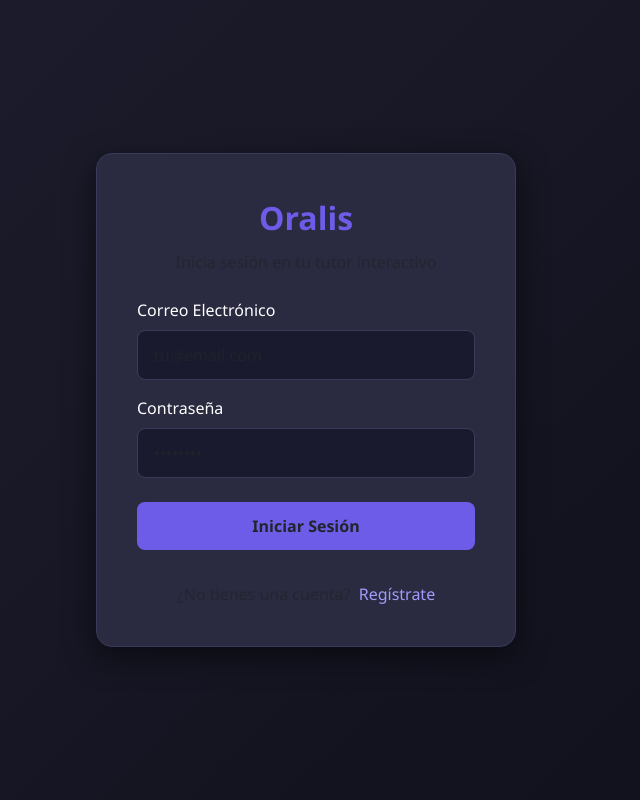
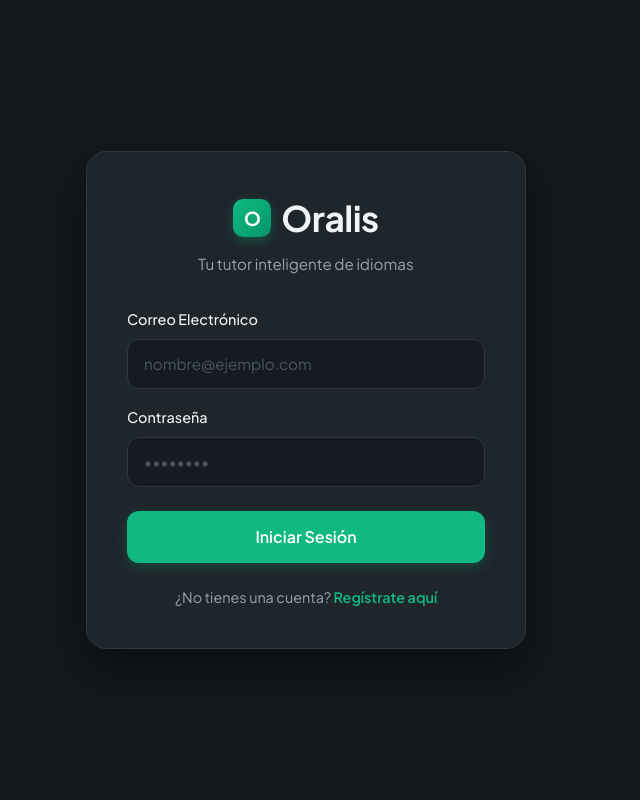
Before and after one commit to pathercab-cmyk/Oralis, a Flask app: page /login in a window 1280 px wide. Shown: the whole page, without its empty margins (334-974 px from the left). Run offline with Flask 3, Linux system fonts and the light colour scheme.

Commit message:
Update login.html

```diff
--- a/templates/login.html
+++ b/templates/login.html
@@ -5,76 +5,166 @@
     <meta name="viewport" content="width=device-width, initial-scale=1.0">
     <title>Iniciar Sesión - Oralis</title>
     <link href="https://cdn.jsdelivr.net/npm/bootstrap@5.3.0/dist/css/bootstrap.min.css" rel="stylesheet">
+    <link href="https://fonts.googleapis.com/css2?family=Plus+Jakarta+Sans:wght@400;500;600;700&display=swap" rel="stylesheet">
     <style>
+        :root {
+            --bg-dark: #12181b;
+            --card-bg: #1e252b;
+            --input-bg: #151b20;
+            --accent-green: #10b981;
+            --accent-green-hover: #059669;
+            --text-main: #f3f4f6;
+            --text-muted: #9ca3af;
+            --border-color: #2e3740;
+        }
+
         body {
-            background: linear-gradient(135deg, #1e1e2f 0%, #0f0f1a 100%);
-            color: #ffffff;
-            font-family: 'Segoe UI', Tahoma, Geneva, Verdana, sans-serif;
+            background-color: var(--bg-dark);
+            color: var(--text-main);
+            font-family: 'Plus Jakarta Sans', sans-serif;
             min-height: 100vh;
             display: flex;
             align-items: center;
             justify-content: center;
+            margin: 0;
+            padding: 1.5rem;
         }
-        .card-custom {
-            background: #2a2a40;
-            border: 1px solid #3a3a5a;
-            border-radius: 16px;
-            box-shadow: 0 10px 30px rgba(0,0,0,0.5);
+
+        .auth-card {
+            background: var(--card-bg);
+            border: 1px solid var(--border-color);
+            border-radius: 20px;
+            box-shadow: 0 20px 40px rgba(0, 0, 0, 0.4);
             padding: 2.5rem;
             width: 100%;
-            max-width: 420px;
+            max-width: 440px;
         }
-        .brand-title {
-            color: #6c5ce7;
-            font-weight: 700;
-            font-size: 2rem;
-            text-align: center;
+
+        .brand-logo {
+            display: flex;
+            align-items: center;
+            justify-content: center;
+            gap: 10px;
             margin-bottom: 0.5rem;
         }
+
+        .brand-icon {
+            width: 38px;
+            height: 38px;
+            background: linear-gradient(135deg, #10b981, #059669);
+            border-radius: 10px;
+            display: flex;
+            align-items: center;
+            justify-content: center;
+            font-weight: 700;
+            color: #fff;
+            font-size: 1.2rem;
+            box-shadow: 0 4px 12px rgba(16, 185, 129, 0.3);
+        }
+
+        .brand-title {
+            color: var(--text-main);
+            font-weight: 700;
+            font-size: 2.2rem;
+            letter-spacing: -0.5px;
+        }
+
+        .brand-subtitle {
+            color: var(--text-muted);
+            text-align: center;
+            font-size: 0.95rem;
+            margin-bottom: 2rem;
+        }
+
+        .form-label {
+            color: var(--text-main);
+            font-weight: 500;
+            font-size: 0.9rem;
+            margin-bottom: 0.5rem;
+        }
+
         .form-control {
-            background-color: #1a1a2e;
-            border: 1px solid #3a3a5a;
-            color: #fff;
-            border-radius: 8px;
-            padding: 0.75rem 1rem;
+            background-color: var(--input-bg);
+            border: 1px solid var(--border-color);
+            color: var(--text-main);
+            border-radius: 12px;
+            padding: 0.8rem 1rem;
+            font-size: 0.95rem;
+            transition: all 0.2s ease;
         }
+
         .form-control:focus {
-            background-color: #1a1a2e;
-            color: #fff;
-            border-color: #6c5ce7;
-            box-shadow: 0 0 0 0.25rem rgba(108, 92, 231, 0.25);
+            background-color: var(--input-bg);
+            color: var(--text-main);
+            border-color: var(--accent-green);
+            box-shadow: 0 0 0 4px rgba(16, 185, 129, 0.15);
         }
-        .btn-primary-custom {
-            background-color: #6c5ce7;
+
+        .form-control::placeholder {
+            color: #4b5563;
+        }
+
+        .btn-green {
+            background-color: var(--accent-green);
+            color: #ffffff;
             border: none;
-            border-radius: 8px;
+            border-radius: 12px;
+            padding: 0.85rem;
+            font-weight: 600;
+            font-size: 1rem;
+            width: 100%;
+            transition: all 0.2s ease;
+            box-shadow: 0 4px 14px rgba(16, 185, 129, 0.25);
+        }
+
+        .btn-green:hover {
+            background-color: var(--accent-green-hover);
+            color: #ffffff;
+            transform: translateY(-1px);
+        }
+
+        .auth-footer {
+            text-align: center;
+            margin-top: 1.5rem;
+            font-size: 0.9rem;
+            color: var(--text-muted);
+        }
+
+        .auth-footer a {
+            color: var(--accent-green);
+            text-decoration: none;
+            font-weight: 600;
+        }
+
+        .auth-footer a:hover {
+            text-decoration: underline;
+        }
+
+        .alert-custom {
+            background-color: rgba(239, 68, 68, 0.1);
+            border: 1px solid rgba(239, 68, 68, 0.3);
+            color: #f87171;
+            border-radius: 10px;
             padding: 0.75rem;
-            font-weight: 600;
-            width: 100%;
-            transition: all 0.3s ease;
-        }
-        .btn-primary-custom:hover {
-            background-color: #5b4bc4;
-        }
-        .link-custom {
-            color: #a29bfe;
-            text-decoration: none;
-        }
-        .link-custom:hover {
-            text-decoration: underline;
+            font-size: 0.9rem;
+            text-align: center;
+            margin-bottom: 1.5rem;
         }
     </style>
 </head>
 <body>
 
-<div class="card-custom">
-    <div class="brand-title">Oralis</div>
-    <p class="text-center text-muted mb-4">Inicia sesión en tu tutor interactivo</p>
+<div class="auth-card">
+    <div class="brand-logo">
+        <div class="brand-icon">O</div>
+        <div class="brand-title">Oralis</div>
+    </div>
+    <div class="brand-subtitle">Tu tutor inteligente de idiomas</div>
 
     {% with messages = get_flashed_messages(with_categories=true) %}
         {% if messages %}
             {% for category, message in messages %}
-                <div class="alert alert-danger py-2 text-center" role="alert">
+                <div class="alert-custom">
                     {{ message }}
                 </div>
             {% endfor %}
@@ -84,7 +174,7 @@
     <form action="{{ url_for('login') }}" method="POST">
         <div class="mb-3">
             <label for="email" class="form-label">Correo Electrónico</label>
-            <input type="email" class="form-control" id="email" name="email" placeholder="tu@email.com" required>
+            <input type="email" class="form-control" id="email" name="email" placeholder="nombre@ejemplo.com" required>
         </div>
 
         <div class="mb-4">
@@ -92,12 +182,11 @@
             <input type="password" class="form-control" id="password" name="password" placeholder="••••••••" required>
         </div>
 
-        <button type="submit" class="btn btn-primary-custom mb-3">Iniciar Sesión</button>
+        <button type="submit" class="btn btn-green">Iniciar Sesión</button>
     </form>
 
-    <div class="text-center mt-3">
-        <span class="text-muted">¿No tienes una cuenta?</span>
-        <a href="{{ url_for('registro') }}" class="link-custom ms-1">Regístrate</a>
+    <div class="auth-footer">
+        ¿No tienes una cuenta? <a href="{{ url_for('registro') }}">Regístrate aquí</a>
     </div>
 </div>
 
```
